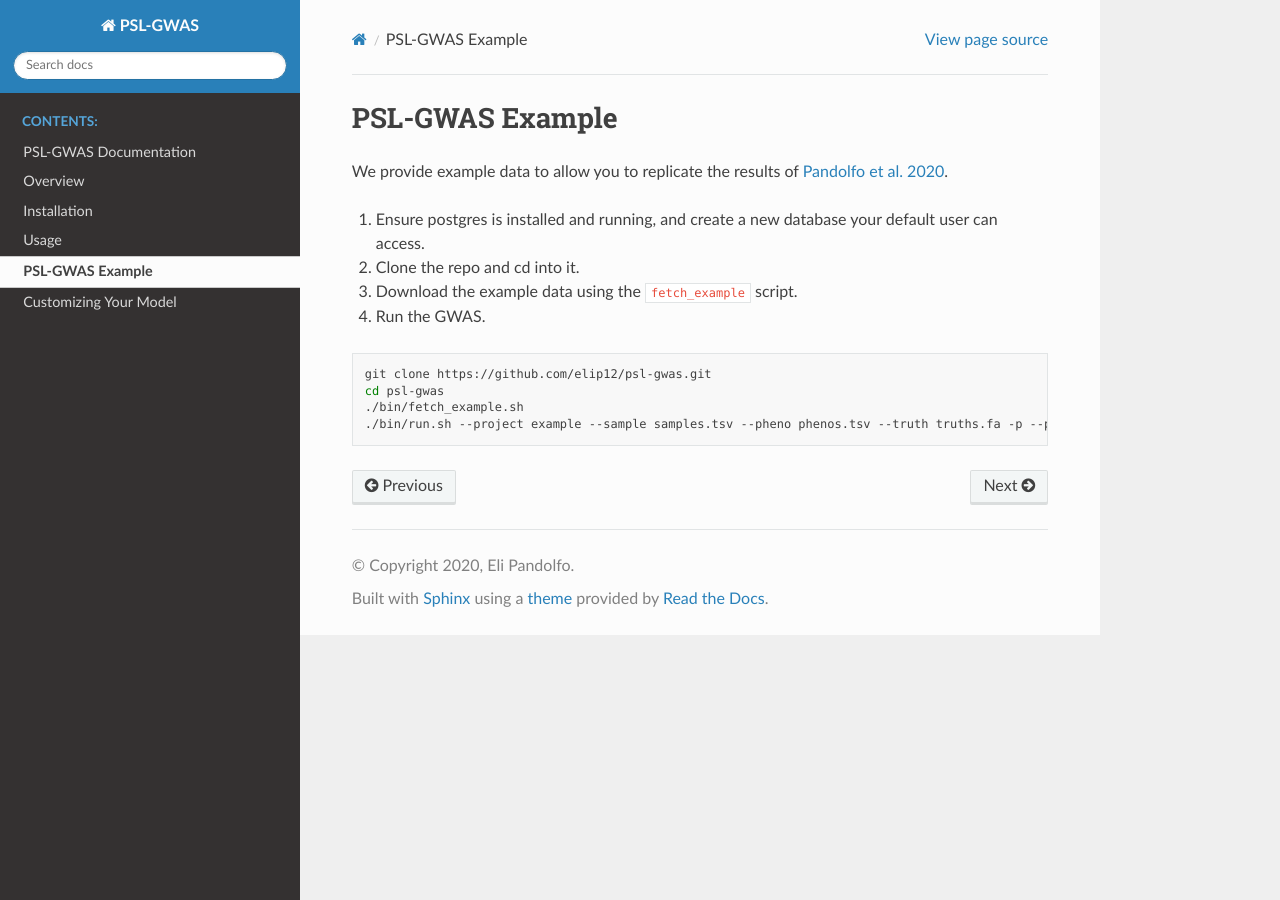
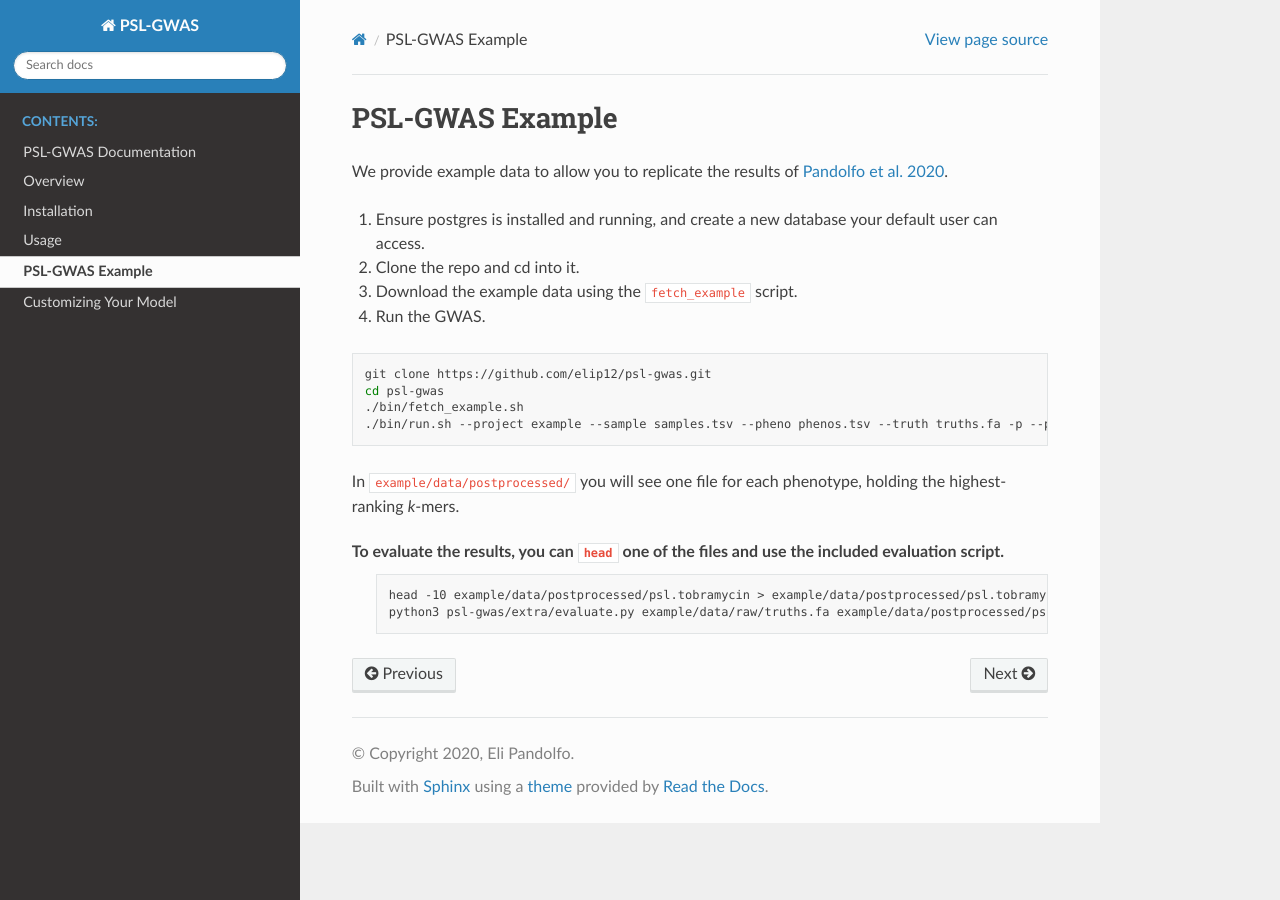
Before and after one commit to elip12/psl-gwas, a Sphinx documentation site: the page built from docs/example.rst, in a window 1280 px wide. Built offline with Sphinx 7.4.7 and the Read the Docs theme 2.0.0, drawn with Linux system fonts in a browser that asks for light colours.

Commit message:
update docs

```diff
--- a/docs/example.rst
+++ b/docs/example.rst
@@ -15,3 +15,11 @@ We provide example data to allow you to replicate the results of `Pandolfo et al
     cd psl-gwas
     ./bin/fetch_example.sh
     ./bin/run.sh --project example --sample samples.tsv --pheno phenos.tsv --truth truths.fa -p --postgres <DATABASE>
+
+In ``example/data/postprocessed/`` you will see one file for each phenotype, holding the highest-ranking *k*-mers.
+
+To evaluate the results, you can ``head`` one of the files and use the included evaluation script.
+ .. code-block:: bash
+
+    head -10 example/data/postprocessed/psl.tobramycin > example/data/postprocessed/psl.tobramycin.head10
+    python3 psl-gwas/extra/evaluate.py example/data/raw/truths.fa example/data/postprocessed/psl.tobramycin.head10
--- a/docs/usage.rst
+++ b/docs/usage.rst
@@ -101,3 +101,6 @@ Optional flags:
                           Labels correspond to phenos, sequences hold genes or
                           unitigs that cause the phenotype.
     --postgres DATABASE   Postgres database the default user (usually your username) can access.
+    --baseline BASELINE   Optional baseline data (if you have some prior information on the strength of specific kmer, pheno associations)
+    --separate-phenos N   Separate PSL output into one file per phenotype, taking the best N kmers for each phenotype
+    --no-consolidate      Do not consolidate best N kmers for each phenotype using custom assembler. Defaults to false.
```
Also changed, not shown: other parts of docs/usage.rst (+1 -1 lines).
